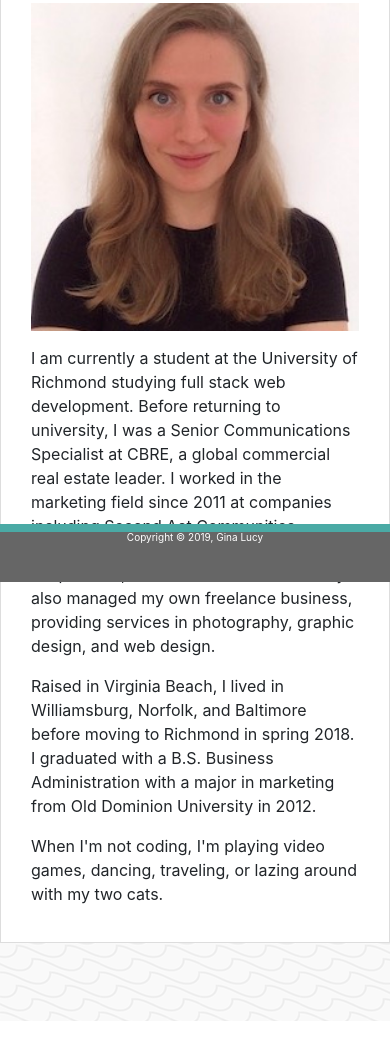
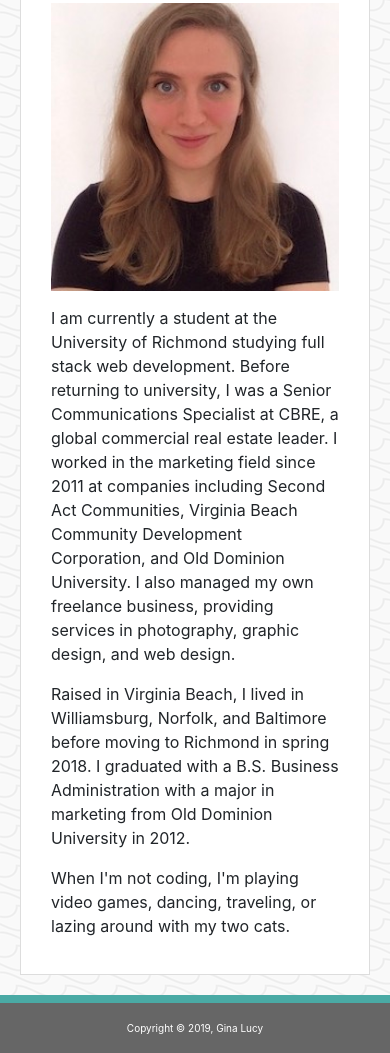
Before and after one commit to grlucy/URHomework2-ResponsivePortfolio, a plain HTML site: page index.html in a window 390 px wide. Shown: the part 262-1315 px from the top of the page. Before the commit the page ends 1283 px from the top, so only its background shows below. Drawn offline with nearby package versions, Linux system fonts and the light colour scheme.

Commit message:
changed .main-content margins

```diff
--- a/Assets/css/style.css
+++ b/Assets/css/style.css
@@ -1,6 +1,9 @@
 /* GLOBAL */
 body {
     background-image: url("../Images/ripples.png");
+}
+.wrapper {
+    min-height: calc(100vh - 58px);
 }
 header {
     background-color: white;
@@ -37,7 +40,7 @@ h1 {
 }
 .main-content {
     background-color: white;
-    margin: 20px auto 78px;
+    margin: 20px auto;
     padding: 20px 30px;
     border: 1px solid #ddd;
 }
@@ -57,11 +60,13 @@ footer {
     clear:both;
     box-sizing: border-box;
     height: 58px;
+    overflow: hidden;
 }
 .copyright {
     color: white;
     font-size: 10px;
     line-height: 1;
+    padding-top:20px;
 }
 
 /* About page */
@@ -74,6 +79,10 @@ footer {
     .nav-links {
         justify-content: center;
     }
+    .main-content {
+        /* margin: 20px; */
+        width: calc(100vw - 40px);
+    }
     .headshot {
         width:100%;
         margin: 15px 0;
--- a/index.html
+++ b/index.html
@@ -9,6 +9,7 @@
     <link rel="stylesheet" type="text/css" href="./Assets/css/style.css">
 </head>
 <body>
+    <div class="wrapper">
         <header>
             <div class="container">
                 <div class="row">
@@ -40,10 +41,11 @@
                 </div>
             </div>
         </section>
-    <footer class="fixed-bottom">
+    </div>
+    <footer>
         <div class="container">
             <div class="row">
-                <div class="footer-col col-sm-12 d-flex justify-content-center align-items-end">
+                <div class="footer-col col-sm-12 d-flex justify-content-center">
                     <p class="copyright">Copyright &copy; 2019, Gina Lucy</p>
                 </div>
             </div>
```
Lines whose indentation alone changed are shown as unchanged.
